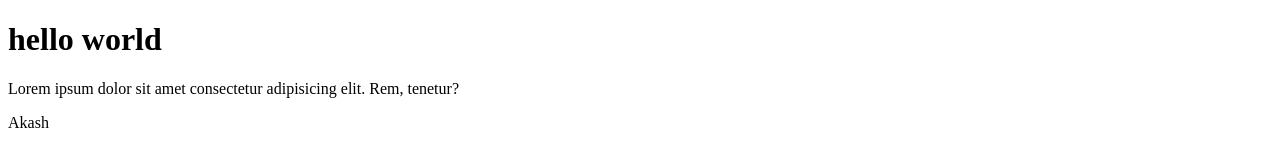
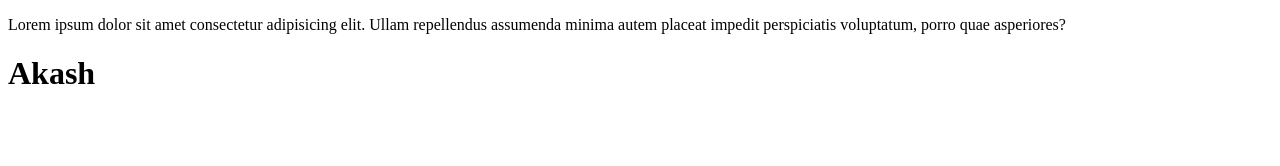
Before and after one commit to MIAKASH19/project1, a plain HTML site: page index.html in a window 1280 px wide. Drawn offline with Linux system fonts and the light colour scheme.

Commit message:
ptag-added

```diff
--- a/index.html
+++ b/index.html
@@ -7,8 +7,7 @@
     <title>Document</title>
 </head>
 <body>
-    <h1>hello world</h1>
-    <p>Lorem ipsum dolor sit amet consectetur adipisicing elit. Rem, tenetur?</p>
-    <p> Akash </P>
+   <p>Lorem ipsum dolor sit amet consectetur adipisicing elit. Ullam repellendus assumenda minima autem placeat impedit perspiciatis voluptatum, porro quae asperiores?</p>
+   <h1>Akash</h1>
 </body>
 </html>
```
